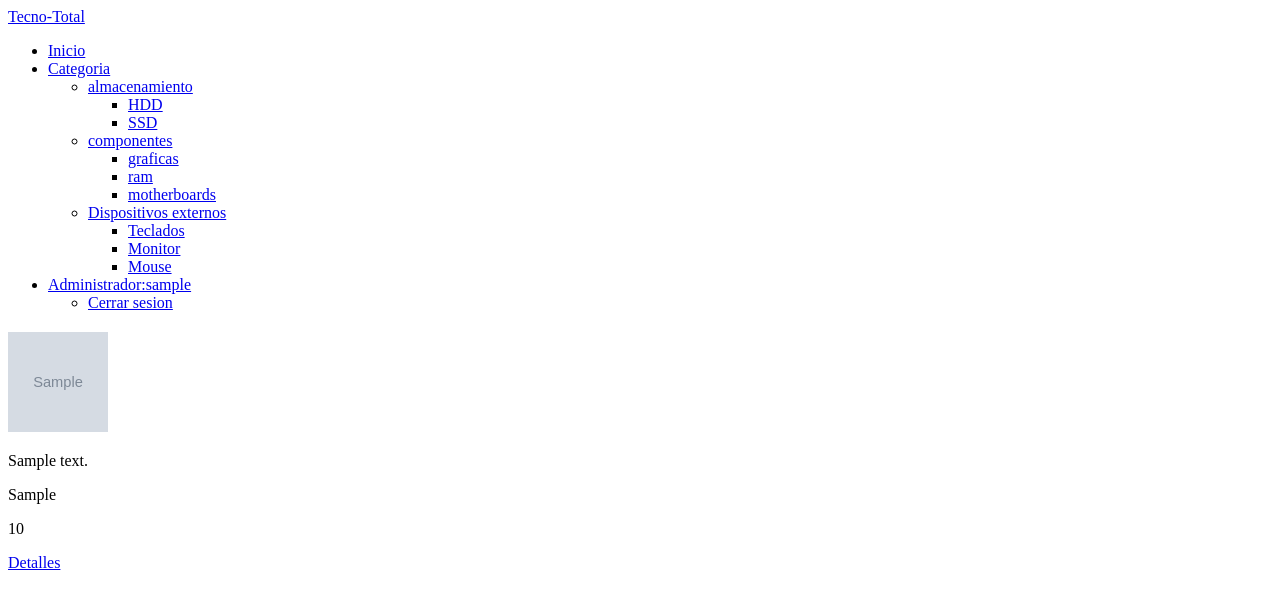
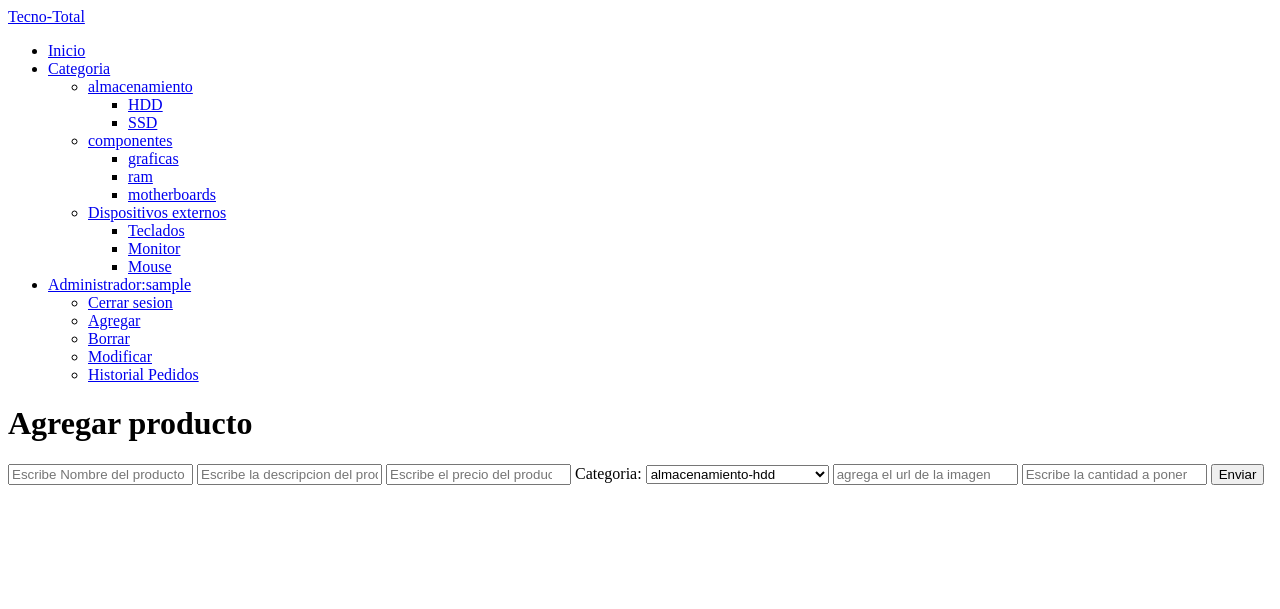
Before and after one commit to Soto12345/Tecno-Total-web, a PHP site: the page made by index.php in a window 1280 px wide. Shown: the top 609 px of the page. Run offline with PHP 8.4, Linux system fonts and the light colour scheme; the visitor is signed in with stand-in values (Sample User, id 1); tables that the repository leaves empty or names only in its code hold one stand-in row (values such as "Sample post"); grey boxes marked "Sample" are stand-in pictures; data that the repository does not hold is empty; some libraries are stand-ins or nearby versions.

Commit message:
se agrego historial de compras, agregar,modificar y eliminar productos por parte del administrador

```diff
--- a/index.php
+++ b/index.php
@@ -7,6 +7,12 @@ require('models/auth/components.php');
 require('models/products/category.php');
 require('models/products/details.php');
 require('models/pay/pay.php');
+require('models/products/process_product.php');
+require('models/products/add_products.php');
+require('models/products/modify_products.php');
+require('models/products/delete_products.php');
+require('models/pay/pay_history.php');
+require('models/user/purchase_history.php');
 ?>
 <!DOCTYPE html>
 <html lang="en">
@@ -37,6 +43,16 @@ require('models/pay/pay.php');
       pay();
     } else if(isset($_GET['cart_off'])){
       sign_off_cart();
+    }else if(isset($_GET['add'])){
+      add_products();
+    }else if(isset($_GET['delete'])){
+      delete_product();
+    }else if(isset($_GET['update'])){
+      update_product();
+    }else if(isset($_GET['administrator_history'])){
+      pay_history_administrator();
+    }else if(isset($_GET['purchase_history'])){
+      purchase_history();
     }else{
       browse_products();
     }
--- a/models/auth/components.php
+++ b/models/auth/components.php
@@ -20,7 +20,7 @@ function nav_without_user()
         <a href="#">Tecno-Total</a>
         <ul>
             <li><a href="index.php">Inicio</a></li>
-            <li><a href="index.php?Cart=yes">Carrito(<?php echo (empty($_SESSION['CART']))?0:count($_SESSION['CART']);?>)</a></li>
+            <li><a href="index.php?Cart=yes">Carrito(<?php echo (empty($_SESSION['CART'])) ? 0 : count($_SESSION['CART']); ?>)</a></li>
             <li>
                 <a href="#">Categoria</a>
                 <ul>
@@ -68,7 +68,7 @@ function nav_with_user()
         <a href="#">Tecno-Total</a>
         <ul>
             <li><a href="index.php">Inicio</a></li>
-            <li><a href="index.php?Cart=yes">Carrito(<?php echo (empty($_SESSION['CART']))?0:count($_SESSION['CART']);?>)</a></li>
+            <li><a href="index.php?Cart=yes">Carrito(<?php echo (empty($_SESSION['CART'])) ? 0 : count($_SESSION['CART']); ?>)</a></li>
             <li>
                 <a href="#">Categoria</a>
                 <ul>
@@ -101,6 +101,7 @@ function nav_with_user()
                 <a href="#"><?php echo $_SESSION['usuario'] ?></a>
                 <ul>
                     <li><a href="models/user/sign_off.php">Cerrar sesion</a></li>
+                    <li><a href="index.php?purchase_history=yes">Historial de compras</a></li>
                 </ul>
             </li>
         </ul>
@@ -146,6 +147,10 @@ function nav_administrator()
                 <a href="#">Administrador:<?php echo $_SESSION['usuario'] ?></a>
                 <ul>
                     <li><a href="models/user/sign_off.php">Cerrar sesion</a></li>
+                    <li><a href="index.php?add=yes">Agregar</a></li>
+                    <li><a href="index.php?delete=yes">Borrar</a></li>
+                    <li> <a href="index.php?update=yes">Modificar</a></li>
+                    <li><a href="index.php?administrator_history=yes">Historial Pedidos</a></li>
                 </ul>
             </li>
         </ul>
--- /dev/null
+++ b/models/pay/pay_history.php
@@ -0,0 +1,48 @@
+<?php
+function pay_history_administrator()
+{
+    global $connection;
+    $sql = "SELECT id_ticket,id_client,nombre_usuario,nombre_producto,cantidad,monto,estado,fecha,email FROM ticket";
+    $result = $connection->run_query($sql);
+?>
+    <table>
+        <tbody>
+            <tr>
+                <th>Id ticket</th>
+                <th>Id Cliente</th>
+                <th>Nombre</th>
+                <th>Producto</th>
+                <th>Cantidad</th>
+                <th>Monto</th>
+                <th>Estado</th>
+                <th>Fecha</th>
+                <th>Email</th>
+            </tr>
+            <?php $total = 0; ?>
+            <?php while ($fila = mysqli_fetch_assoc($result)) {
+                echo "<tr>";
+                echo '<td>' . $fila['id_ticket'] . '</td>';
+                echo '<td>' . $fila['id_client'] . '</td>';
+                echo '<td>' . $fila['nombre_usuario'] . '</td>';
+                echo '<td>' . $fila['nombre_producto'] . '</td>';
+                echo '<td>' . $fila['cantidad'] . '</td>';
+                echo '<td>$' . $fila['monto'] . '</td>';
+                echo '<td>' . $fila['estado'] . '</td>';
+                echo '<td>' . $fila['fecha'] . '</td>';
+                echo '<td>' . $fila['email'] . '</td>';
+                echo "</tr>";
+                $total = $total + ($fila['monto'] * $fila['cantidad']);
+            } ?>
+            <tr>
+                <td>
+                    <h3>TOTAL:</h3>
+                </td>
+                <td>
+                    <h3>$<?php echo number_format($total, 2); ?></h3>
+                </td>
+            </tr>
+        </tbody>
+    </table>
+<?php
+}
+?>
--- /dev/null
+++ b/models/products/add_products.php
@@ -0,0 +1,34 @@
+<?php
+function add_products()
+{
+?>
+    <h1>Agregar producto</h1>
+    <form method="POST">
+        <input type="text" name="product_name" id="product_name" placeholder="Escribe Nombre del producto" required>
+
+        <input type="text" name="product_description" id="product_description" placeholder="Escribe la descripcion del producto" required>
+
+        <input type="number" name="product_price" id="product_price" placeholder="Escribe el precio del producto" required>
+
+        <label for="options">Categoria:</label>
+        <select id="options" name="product_category" required>
+            <option value="almacenamiento.hdd">almacenamiento-hdd</option>
+            <option value="almacenamiento.ssd">almacenamiento-ssd</option>
+            <option value="componentes.grafica">componentes-grafica</option>
+            <option value="componentes.ram">componentes-ram</option>
+            <option value="componentes.motherboard">componentes-motherboard</option>
+            <option value="dispositivos.teclado">dispositivos-teclado</option>
+            <option value="dispositivos.monitor">dispositivos-monitor</option>
+            <option value="dispositivos.mouse">dispositivos-mouse</option>
+        </select>
+
+        <input type="text" name="product_image" id="product_image" placeholder="agrega el url de la imagen">
+
+        <input type="number" name="product_stock" id="product_stock" placeholder="Escribe la cantidad a poner para el producto" required>
+
+        <button name="btnAdd" type="submit">Enviar</button>
+    </form>
+<?php
+}
+
+?>
--- /dev/null
+++ b/models/products/delete_products.php
@@ -0,0 +1,29 @@
+<?php
+function delete_product()
+{
+    global  $connection;
+    $sql_name = "SELECT Nombre_producto FROM producto";
+    $result_name = $connection->run_query($sql_name);
+?>
+    <h1>Eliminar producto</h1>
+
+
+    <form method="POST">
+        <label for="options">nombres:</label>
+        <select id="options" name="product_name" required>
+            <?php
+            while ($fila = mysqli_fetch_assoc($result_name)) {
+                $name = $fila['Nombre_producto'];
+            ?>
+                <option value='<?php echo $name ?>'><?php echo $name ?></option>
+            <?php
+            }
+            ?>
+
+        </select>
+        <button name="btnDelete" type="submit">Enviar</button>
+    </form>
+<?php
+}
+
+?>
--- /dev/null
+++ b/models/products/modify_products.php
@@ -0,0 +1,50 @@
+<?php
+
+function update_product()
+{
+    global $connection;
+    $name_verification = "SELECT Nombre_producto FROM producto";
+    $result_name = $connection->run_query($name_verification);
+?>
+    <h1>actualizar producto</h1>
+    <form method="POST">
+        <label for="options">nombres:</label>
+        <select id="options" name="product_name" required>
+            <?php
+            while ($fila = mysqli_fetch_assoc($result_name)) {
+                $name = $fila['Nombre_producto'];
+            ?>
+                <option value='<?php echo $name ?>'><?php echo $name ?></option>
+            <?php
+            }
+            ?>
+        </select>
+
+        <input type="text" name="new_product_name" id="product_name" placeholder="Escribe el nuevo nombre" required>
+
+        <input type="text" name="product_description" id="product_description" placeholder="Escribe nueva descripcion" required>
+
+        <input type="number" name="product_price" id="product_price" placeholder="Escribe precio nuevo" required>
+
+        <label for="options">nueva categoria:</label>
+        <select id="options" name="product_category" required>
+            <option value="almacenamiento.hdd">almacenamiento-hdd</option>
+            <option value="almacenamiento.ssd">almacenamiento-ssd</option>
+            <option value="componentes.grafica">componentes-grafica</option>
+            <option value="componentes.ram">componentes-ram</option>
+            <option value="componentes.motherboard">componentes-motherboard</option>
+            <option value="dispositivos.teclado">dispositivos-teclado</option>
+            <option value="dispositivos.monitor">dispositivos-monitor</option>
+            <option value="dispositivos.mouse">dispositivos-mouse</option>
+        </select>
+
+        <input type="text" name="product_image" id="product_image" placeholder="agrega nueva imagen">
+
+        <input type="number" name="product_stock" id="product_stock" placeholder="escribe cantidad nueva" required>
+
+        <button name="btnUpdate" type="submit">Enviar</button>
+    </form>
+
+<?php
+}
+?>
--- /dev/null
+++ b/models/products/process_product.php
@@ -0,0 +1,43 @@
+<?php
+require('models/conf/utilities.php');
+global $connection;
+if (isset($_POST['btnAdd'])) {
+    $product_id = Get_id();
+    $product_name = $_POST['product_name'];
+    $product_description = $_POST['product_description'];
+    $product_price = $_POST['product_price'];
+    $product_category = $_POST['product_category'];
+    $product_image = $_POST['product_image'];
+    $product_stock = $_POST['product_stock'];
+    $sql_verification = "SELECT *FROM producto WHERE Nombre_producto='$product_name' ";
+    $result_verification = $connection->run_query($sql_verification);
+    $sql_insert = "INSERT INTO producto(ID_producto,Nombre_producto,imagen,descripcion,categoria,precio,Stock) VALUES('$product_id','$product_name','$product_image','$product_description','$product_category','$product_price','$product_stock')";
+    if (mysqli_num_rows($result_verification) > 0) {
+        echo "<script>alert('este producto ya existe')</script>";
+    } else {
+        $connection->run_query($sql_insert);
+        echo "<script>alert('producto agregado correctamente')</script>";
+    }
+}
+
+if (isset($_POST['btnUpdate'])) {
+    $product_name=$_POST['product_name'];
+    $new_product_name = $_POST['new_product_name'];
+    $product_description = $_POST['product_description'];
+    $product_price = $_POST['product_price'];
+    $product_category = $_POST['product_category'];
+    $product_image = $_POST['product_image'];
+    $product_stock = $_POST['product_stock'];
+    $sql_update = "UPDATE producto SET Nombre_producto='$new_product_name',descripcion='$product_description',precio='$product_price',categoria='$product_category',imagen='$product_image',Stock='$product_stock' WHERE Nombre_producto='$product_name'";
+    $connection->run_query($sql_update);
+    echo "<script>alert('producto modificado correctamente')</script>";
+}
+
+if(isset($_POST['btnDelete'])){
+    global $connection;
+    $product_name=$_POST['product_name'];
+    $sql_delete="DELETE FROM producto WHERE Nombre_producto='$product_name'";
+    $connection->run_query($sql_delete);
+    echo "<script>alert('producto borrado correctamente')</script>";
+}
+?>
--- /dev/null
+++ b/models/user/purchase_history.php
@@ -0,0 +1,48 @@
+<?php
+function purchase_history()
+{
+    global $connection;
+    $user_name = $_SESSION['usuario'];
+    $sql = "SELECT id_ticket,nombre_producto,cantidad,monto,fecha FROM ticket WHERE nombre_usuario='$user_name'";
+    $result = $connection->run_query($sql);
+?>
+    <table>
+        <tbody>
+            <tr>
+                <th>Id ticket</th>
+                <th>Producto</th>
+                <th>Cantidad</th>
+                <th>monto</th>
+                <th>Fecha</th>
+                <th>------</th>
+            </tr>
+            <?php $total = 0; ?>
+            <?php while ($fila = mysqli_fetch_assoc($result)) {
+                $product_name=$fila['nombre_producto'];
+                echo "<tr>";
+                echo '<td>' . $fila['id_ticket'] . '</td>';
+                echo '<td>' . $fila['nombre_producto'] . '</td>';
+                echo '<td>' . $fila['cantidad'] . '</td>';
+                echo '<td>$' . $fila['monto'] . '</td>';
+                echo '<td>' . $fila['fecha'] . '</td>';
+            ?>
+                <td>
+                <a href="index.php?Comentary=<?php echo $product_name; ?>&Token=<?php echo hash_hmac('sha256', $product_name, KEY_TOKEN); ?>">Reseñar producto</a>
+                </td>
+            <?php
+                echo "</tr>";
+                $total = $total + ($fila['monto'] * $fila['cantidad']);
+            } ?>
+            <tr>
+                <td>
+                    <h3>TOTAL:</h3>
+                </td>
+                <td>
+                    <h3>$<?php echo number_format($total, 2); ?></h3>
+                </td>
+            </tr>
+        </tbody>
+    </table>
+<?php
+}
+?>
```
